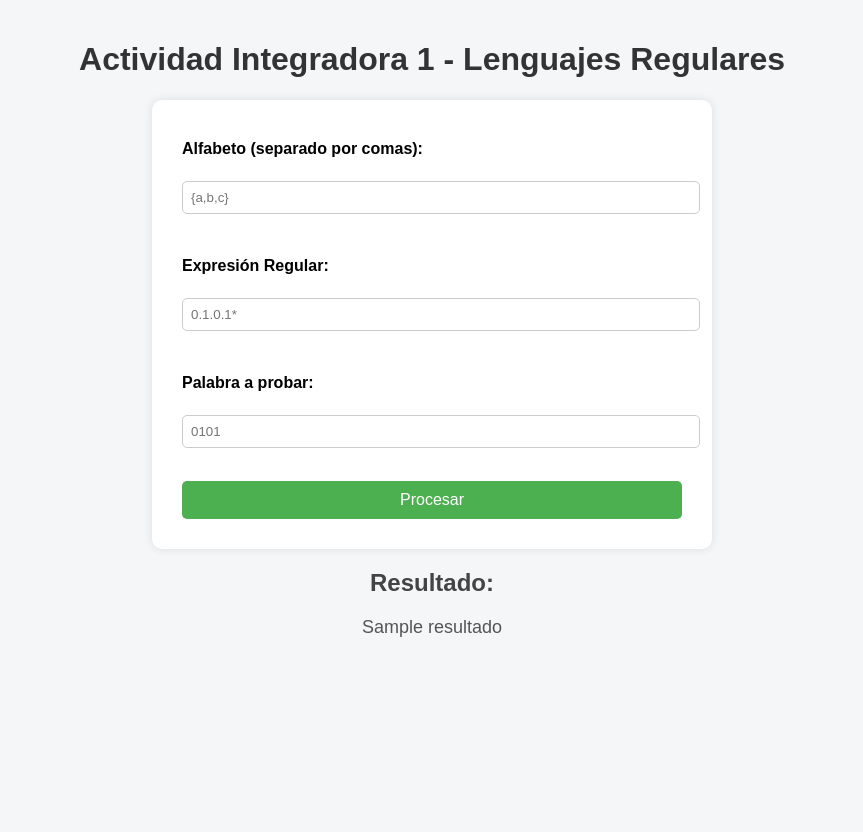
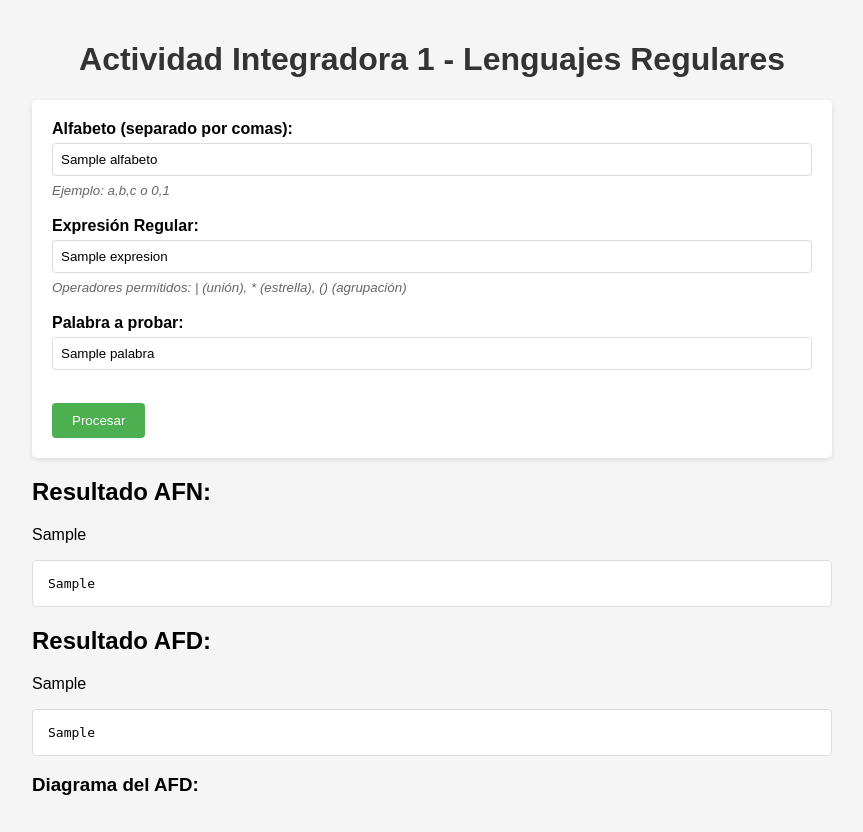
Before and after one commit to Monserratinfante/ActIntegradora, a Flask app: template templates/index.html in a window 1280 px wide. Shown: the top 832 px of the page, without its empty margins (208-1071 px from the left). Before the commit the page ends 637 px from the top, so only its background shows below. Run offline with Flask 3, Linux system fonts and the light colour scheme; the template is opened without the code that fills it: most values are stand-ins (such as "Sample title", 1, 10 or a date in 2020).

Commit message:
"Funcionalidad completa"

```diff
--- a/App.py
+++ b/App.py
@@ -1,29 +1,141 @@
 from flask import Flask, render_template, request
+from alfabeto import validar_expresion_regular, procesar_alfabeto
+from expresion_regular import a_postfijo
+from thompson import construir_afn_postfijo
+from afd import convertir_afn_a_afd, dibujar_afd
 
 app = Flask(__name__)
 
+def mostrar_transiciones_afn(afn):
+    """Genera un resumen de las transiciones del AFN."""
+    transiciones = []
+    visitados = set()
 
-# Ruta principal
+    def recorrer(estado):
+        if estado in visitados:
+            return
+        visitados.add(estado)
+
+        # Transiciones normales
+        for simbolo, destinos in sorted(estado.transiciones.items()):
+            for destino in destinos:
+                transiciones.append(f"{estado} --{simbolo}--> {destino}")
+
+        # Transiciones epsilon
+        for destino in sorted(estado.epsilon, key=lambda x: x.nombre if x.nombre else str(id(x))):
+            transiciones.append(f"{estado} --ε--> {destino}")
+
+        # Recorrer destinos
+        for destinos in estado.transiciones.values():
+            for destino in destinos:
+                recorrer(destino)
+        for destino in estado.epsilon:
+            recorrer(destino)
+
+    recorrer(afn.inicio)
+    return "\n".join(sorted(transiciones))
+
+def mostrar_transiciones_afd(afd):
+    """Genera un resumen de las transiciones del AFD."""
+    transiciones = []
+
+    # Agregar transiciones ordenadas
+    for (estado, simbolo), siguiente_estado in sorted(afd.transiciones.items(),
+                                                    key=lambda x: (afd.obtener_nombre_estado(x[0][0]), x[0][1])):
+        transiciones.append(f"{afd.obtener_nombre_estado(estado)} --{simbolo}--> {afd.obtener_nombre_estado(siguiente_estado)}")
+
+    # Agregar información de estados especiales
+    transiciones.append(f"\nEstado inicial: {afd.obtener_nombre_estado(afd.estado_inicial)}")
+    estados_finales = sorted(afd.obtener_nombre_estado(estado) for estado in afd.estados_finales)
+    transiciones.append(f"Estados finales: {', '.join(estados_finales)}")
+    if afd.estado_trampa in afd.estados:
+        transiciones.append(f"Estado trampa: {afd.obtener_nombre_estado(afd.estado_trampa)}")
+
+    return "\n".join(transiciones)
+
+def procesar_palabra(afd, palabra, alfabeto):
+    """Simula el procesamiento de una palabra en el AFD."""
+    estado_actual = afd.estado_inicial
+
+    if not estado_actual:
+        return "Error: El AFD no tiene un estado inicial."
+
+    # Verificar si la palabra contiene caracteres fuera del alfabeto
+    for simbolo in palabra:
+        if simbolo not in alfabeto:
+            return f"Palabra no aceptada: El carácter '{simbolo}' no está en el alfabeto {list(alfabeto)}"
+
+    # Procesar cada símbolo de la palabra
+    recorrido = [f"Estado inicial: {afd.obtener_nombre_estado(estado_actual)}"]
+
+    for i, simbolo in enumerate(palabra):
+        key = (estado_actual, simbolo)
+
+        if key not in afd.transiciones:
+            recorrido.append(f"No hay transición válida para el símbolo '{simbolo}' desde el estado {afd.obtener_nombre_estado(estado_actual)}")
+            return "Palabra no aceptada\n" + "\n".join(recorrido)
+
+        estado_actual = afd.transiciones[key]
+        recorrido.append(f"Símbolo '{simbolo}' -> {afd.obtener_nombre_estado(estado_actual)}")
+
+        if estado_actual == afd.estado_trampa:
+            recorrido.append("¡Llegó al estado trampa!")
+            return "Palabra no aceptada\n" + "\n".join(recorrido)
+
+    # Verificar si el estado final es de aceptación
+    if estado_actual in afd.estados_finales:
+        recorrido.append(f"Estado final {afd.obtener_nombre_estado(estado_actual)} es de aceptación")
+        return "Palabra aceptada\n" + "\n".join(recorrido)
+    else:
+        recorrido.append(f"Estado final {afd.obtener_nombre_estado(estado_actual)} no es de aceptación")
+        return "Palabra no aceptada\n" + "\n".join(recorrido)
+
 @app.route("/", methods=["GET", "POST"])
 def index():
     if request.method == "POST":
-        alfabeto = request.form["alfabeto"]
-        expresion = request.form["expresion"]
-        palabra = request.form["palabra"]
+        try:
+            # Procesar el alfabeto
+            alfabeto = procesar_alfabeto(request.form["alfabeto"])
+            if not alfabeto:
+                return render_template("index.html",
+                                    error="El alfabeto no puede estar vacío")
 
-        # Aquí en el futuro vas a conectar con el AFN y AFD
-        resultado = f"(Simulación de procesamiento de la palabra '{palabra}')"
+            expresion = request.form["expresion"]
+            palabra = request.form["palabra"]
 
-        return render_template(
-            "index.html",
-            resultado=resultado,
-            alfabeto=alfabeto,
-            expresion=expresion,
-            palabra=palabra,
-        )
+            # Validar la expresión regular
+            if not validar_expresion_regular(expresion, alfabeto):
+                return render_template("index.html",
+                                    error="La expresión regular contiene símbolos no válidos")
 
-    return render_template("index.html", resultado=None)
+            # Convertir a postfijo y construir AFN
+            postfijo = a_postfijo(expresion)
+            afn = construir_afn_postfijo(postfijo, alfabeto)
 
+            # Convertir a AFD
+            afd = convertir_afn_a_afd(afn)
+
+            # Generar imagen del AFD
+            dibujar_afd(afd)
+
+            # Procesar la palabra
+            resultado_palabra = procesar_palabra(afd, palabra, alfabeto)
+
+            return render_template("index.html",
+                                resultado_afn="AFN creado exitosamente",
+                                transiciones_afn=mostrar_transiciones_afn(afn),
+                                resultado_afd="AFD creado exitosamente",
+                                transiciones_afd=mostrar_transiciones_afd(afd),
+                                resultado_palabra=resultado_palabra,
+                                alfabeto=request.form["alfabeto"],
+                                expresion=expresion,
+                                palabra=palabra)
+
+        except Exception as e:
+            return render_template("index.html",
+                                error=f"Error: {str(e)}")
+
+    return render_template("index.html")
 
 if __name__ == "__main__":
     app.run(debug=True)
--- a/static/indexStyle.css
+++ b/static/indexStyle.css
@@ -1,61 +1,85 @@
 body {
     font-family: Arial, sans-serif;
-    background-color: #f4f6f8;
-    margin: 0;
+    max-width: 800px;
+    margin: 0 auto;
     padding: 20px;
+    background-color: #f5f5f5;
 }
 
 h1 {
+    color: #333;
     text-align: center;
-    color: #333;
 }
 
 form {
-    background-color: #fff;
-    max-width: 500px;
-    margin: 20px auto;
-    padding: 30px;
-    border-radius: 10px;
-    box-shadow: 0px 0px 10px rgba(0,0,0,0.1);
+    background-color: white;
+    padding: 20px;
+    border-radius: 5px;
+    box-shadow: 0 2px 5px rgba(0,0,0,0.1);
 }
 
 label {
     font-weight: bold;
-    display: block;
-    margin-top: 10px;
 }
 
 input[type="text"] {
     width: 100%;
     padding: 8px;
-    margin-top: 5px;
-    margin-bottom: 15px;
-    border: 1px solid #ccc;
-    border-radius: 5px;
+    margin: 5px 0;
+    border: 1px solid #ddd;
+    border-radius: 4px;
+    box-sizing: border-box;
 }
 
 button {
     background-color: #4CAF50;
     color: white;
-    padding: 10px 15px;
+    padding: 10px 20px;
     border: none;
-    border-radius: 5px;
+    border-radius: 4px;
     cursor: pointer;
-    width: 100%;
-    font-size: 16px;
+    margin-top: 10px;
 }
 
 button:hover {
     background-color: #45a049;
 }
 
-h2 {
-    text-align: center;
-    color: #444;
+.error {
+    color: red;
+    background-color: #ffe6e6;
+    padding: 10px;
+    margin: 10px 0;
+    border-radius: 4px;
+    border: 1px solid #ffcccc;
 }
 
-p {
-    text-align: center;
-    font-size: 18px;
-    color: #555;
+pre.transiciones {
+    background-color: white;
+    padding: 15px;
+    border-radius: 4px;
+    border: 1px solid #ddd;
+    overflow-x: auto;
 }
+
+pre.resultado {
+    background-color: #e8f5e9;
+    padding: 15px;
+    border-radius: 4px;
+    border: 1px solid #c8e6c9;
+    overflow-x: auto;
+}
+
+img {
+    max-width: 100%;
+    height: auto;
+    margin: 20px 0;
+    border: 1px solid #ddd;
+    border-radius: 4px;
+    box-shadow: 0 2px 5px rgba(0,0,0,0.1);
+}
+
+small {
+    color: #666;
+    font-style: italic;
+}
--- a/templates/index.html
+++ b/templates/index.html
@@ -8,22 +8,45 @@
 <body>
     <h1>Actividad Integradora 1 - Lenguajes Regulares</h1>
 
+    {% if error %}
+        <div class="error">
+            {{ error }}
+        </div>
+    {% endif %}
+
     <form method="POST">
         <label>Alfabeto (separado por comas):</label><br>
-        <input type="text" name="alfabeto" placeholder="{a,b,c}" required><br><br>
+        <input type="text" name="alfabeto" placeholder="a,b,c" value="{{ alfabeto }}" required><br>
+        <small>Ejemplo: a,b,c o 0,1</small><br><br>
 
         <label>Expresión Regular:</label><br>
-        <input type="text" name="expresion" placeholder="0.1.0.1*" required><br><br>
+        <input type="text" name="expresion" placeholder="a(b|c)*" value="{{ expresion }}" required><br>
+        <small>Operadores permitidos: | (unión), * (estrella), () (agrupación)</small><br><br>
 
         <label>Palabra a probar:</label><br>
-        <input type="text" name="palabra" placeholder="0101" required><br><br>
+        <input type="text" name="palabra" placeholder="abcccd" value="{{ palabra }}" required><br><br>
 
         <button type="submit">Procesar</button>
     </form>
 
-    {% if resultado %}
-        <h2>Resultado:</h2>
-        <p>{{ resultado }}</p>
+    {% if resultado_afn %}
+        <h2>Resultado AFN:</h2>
+        <p>{{ resultado_afn }}</p>
+        <pre class="transiciones">{{ transiciones_afn }}</pre>
+    {% endif %}
+
+    {% if resultado_afd %}
+        <h2>Resultado AFD:</h2>
+        <p>{{ resultado_afd }}</p>
+        <pre class="transiciones">{{ transiciones_afd }}</pre>
+
+        <h3>Diagrama del AFD:</h3>
+        <img src="{{ url_for('static', filename='afd.png') }}" alt="Diagrama del AFD">
+    {% endif %}
+
+    {% if resultado_palabra %}
+        <h2>Resultado de la palabra:</h2>
+        <pre class="resultado">{{ resultado_palabra }}</pre>
     {% endif %}
 </body>
 </html>
```
Also changed, not shown: afd.py (added, +185 -0 lines), afn.py (+50 -5 lines), alfabeto.py (+30 -14 lines), expresion_regular.py (+28 -3 lines), main.py (+19 -5 lines).
